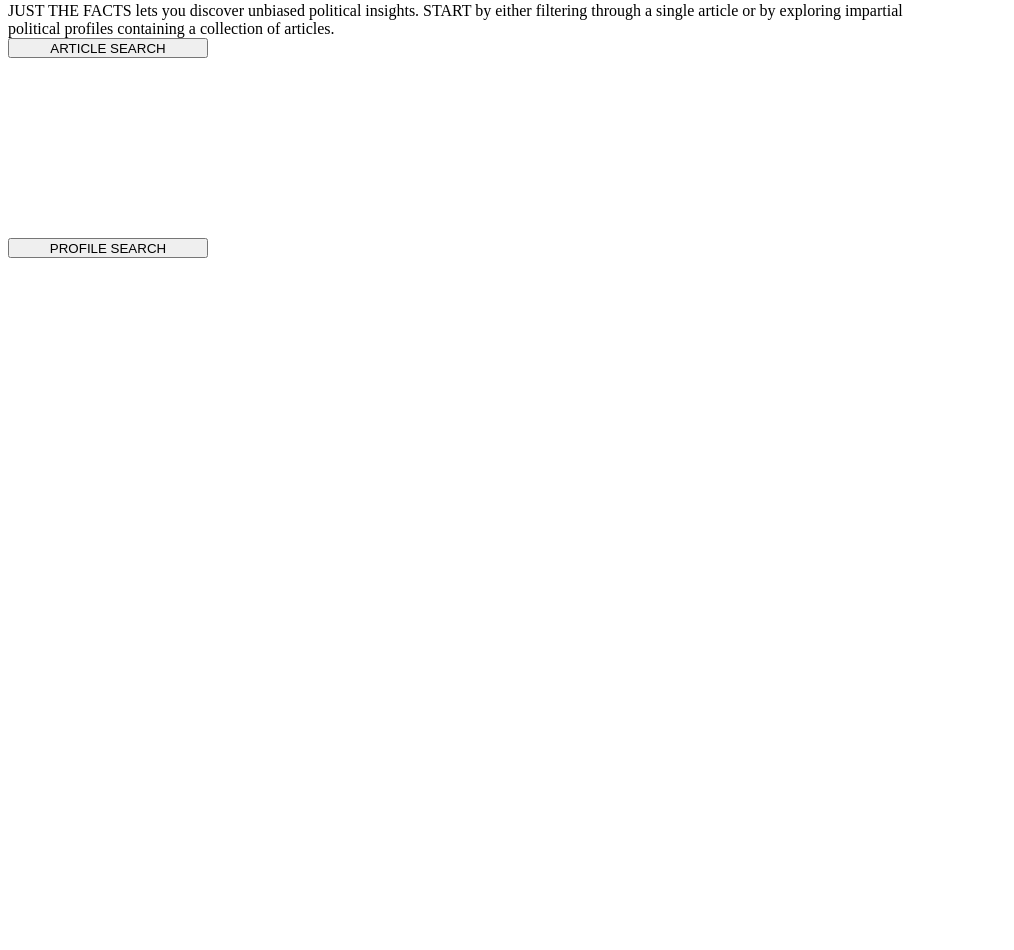
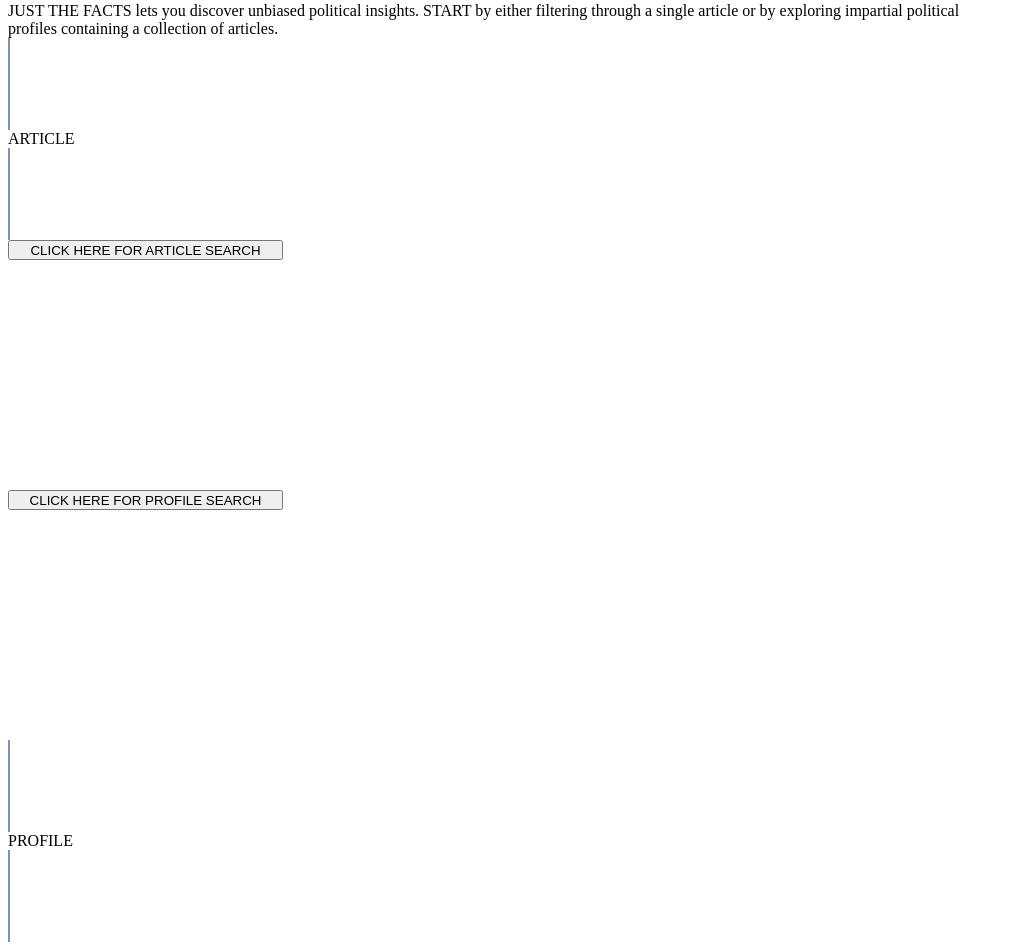
Before and after one commit to DarrenOoi/NewsCuration, a Next.js app: page / in a window 1280 px wide. Shown: the part 1360-2310 px from the top of the page, without its empty margins (0-1014 px from the left). Before the commit the page ends 1806 px from the top, so only its background shows below. Built offline with nearby package versions, Linux system fonts and the light colour scheme.

Commit message:
Pretty much finalised index page

```diff
--- a/pages/index.jsx
+++ b/pages/index.jsx
@@ -14,6 +14,37 @@ function Index() {
     router.push('/profileSearch')
   };
 
+  const ArticleLine = ({text}) => {
+
+    return (
+      <div className='flex flex-col items-center justify-center w-6'>
+        <div style={{ display: "flex", alignItems: "center", width: "2px"}}>
+          <div style={{ flex: 1, backgroundColor: "#7895B1", height: "92px" }} />
+        </div>
+        <span className='-rotate-90 text-[#7895B1] text-xs font-bold w-20 mt-1'>ARTICLE</span>
+        <div className="mt-9" style={{ display: "flex", alignItems: "center", width: "2px"}}>
+          <div style={{ flex: 1, backgroundColor: "#7895B1", height: "92px" }} />
+        </div>
+      </div>
+    )
+  }
+
+  const ProfileLine = ({text}) => {
+
+    return (
+      <div className='flex flex-col items-center justify-center w-6'>
+        <div style={{ display: "flex", alignItems: "center", width: "2px"}}>
+          <div style={{ flex: 1, backgroundColor: "#7895B1", height: "92px" }} />
+        </div>
+        <span className='rotate-90 text-[#7895B1] text-xs font-bold mt-5'>PROFILE</span>
+        <div className="mt-5" style={{ display: "flex", alignItems: "center", width: "2px"}}>
+          <div style={{ flex: 1, backgroundColor: "#7895B1", height: "92px" }} />
+        </div>
+      </div>
+    )
+  }
+
+
   return (
     <div>
       <Head>
@@ -24,38 +55,55 @@ function Index() {
         <div className='hero'>
           <div className='hero-content p'>
             <div>
-            <div className="mt"style={{ width: '900px'}}><text className="text-white font-bold text-xl">
+              <div className="mt"style={{ width: '1000px'}}><text className="text-white font-bold text-xl">
                                 <text className="text-[#FFB039] font-extrabold">JUST THE FACTS</text> lets you discover unbiased
                             political insights. <text className="text-[#FFB039] font-extrabold">START</text> by either filtering through a
                             <text className="font-extrabold"> single article</text> or by exploring impartial
                             <text className="font-extrabold"> political profiles</text> containing a collection of articles.</text>
                 </div>
 
-              <div className='flex justify-center space-x-20 mt-20'>
+              <div className='flex justify-center space-x-20 mt-14'>
+
+                <div>
+                  <div className='flex'>
+                    <div className='flex items-center justify-center '>
+                      <ArticleLine text={"ARTICLE"}/>
+                    </div>
                     <div
-                  className='card bg-[#7895B1] rounded-xl'
-                  style={{ width: '300px', height: '200px' }}
+                      className='card bg-[#7895B1] rounded-lg '
+                      style={{ width: '350px', height: '250px' }}
                     >
                       <button
-                    className='btn btn-xs btn-neutral rounded-full mt-40 ml-12'
-                    style={{ width: '200px', height: '20px' }}
+                        className='btn btn-sm btn-neutral rounded-xl mt-48 ml-9'
+                        style={{ width: '275px', height: '20px' }}
                         onClick={ArticleSearch}
                       >
-                    <text className='text-white'>ARTICLE SEARCH</text>
+                        <text className='text-white text-xs'>CLICK HERE FOR ARTICLE SEARCH</text>
                       </button>
                     </div>
+                  </div>
+                </div>
+
+                <div>
+                  <div className='flex'>
                     <div
-                  className='card bg-[#7895B1] rounded-xl'
-                  style={{ width: '300px', height: '200px' }}
+                      className='card bg-[#7895B1] rounded-lg'
+                      style={{ width: '350px', height: '250px' }}
                     >
                       <button
-                    className='btn btn-xs btn-neutral rounded-full mt-40 ml-12'
-                    style={{ width: '200px', height: '20px' }}
+                        className='btn btn-sm btn-neutral rounded-xl mt-48 ml-9'
+                        style={{ width: '275px', height: '20px' }}
                         onClick={ProfileSearch}
                       >
-                    <text className='text-white'>PROFILE SEARCH</text>
+                        <text className='text-white text-xs'>CLICK HERE FOR PROFILE SEARCH</text>
                       </button>
                     </div>
+                    <div className='flex items-center justify-center '>
+                      <ProfileLine text={"Profile"}/>
+                    </div>
+                  </div>
+                </div>
+
               </div>
             </div>
           </div>
```
Lines whose indentation alone changed are shown as unchanged.
